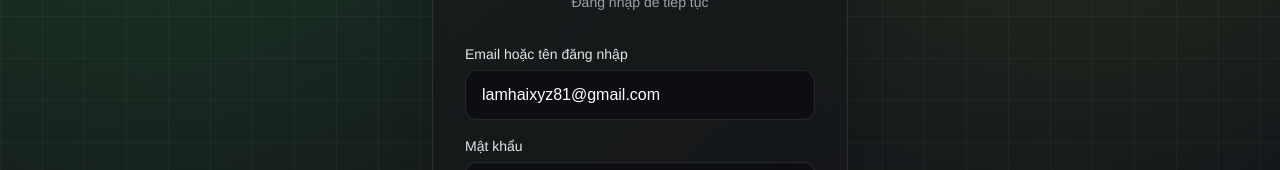
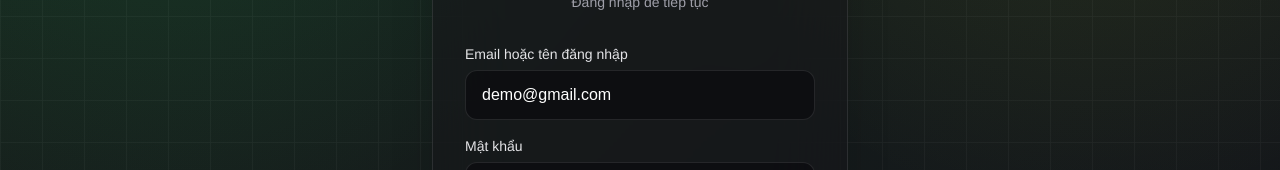
Before and after one commit to hoangdinhlamhai/admin-campaign-fe, a React (Vite) app: page /login in a window 1280 px wide. Shown: the part 320-490 px from the top of the page. Built offline with nearby package versions, Linux system fonts and the light colour scheme; no server answers.

Commit message:
feat: change account login

```diff
--- a/src/pages/login.tsx
+++ b/src/pages/login.tsx
@@ -7,7 +7,7 @@ export default function LoginPage() {
   const navigate = useNavigate();
   const { user, login } = useAuth();
   const [params] = useSearchParams();
-  const [email, setEmail] = useState("lamhaixyz81@gmail.com");
+  const [email, setEmail] = useState("demo@gmail.com");
   const [password, setPassword] = useState("123456");
   const [error, setError] = useState("");
   const [submitting, setSubmitting] = useState(false);
```
